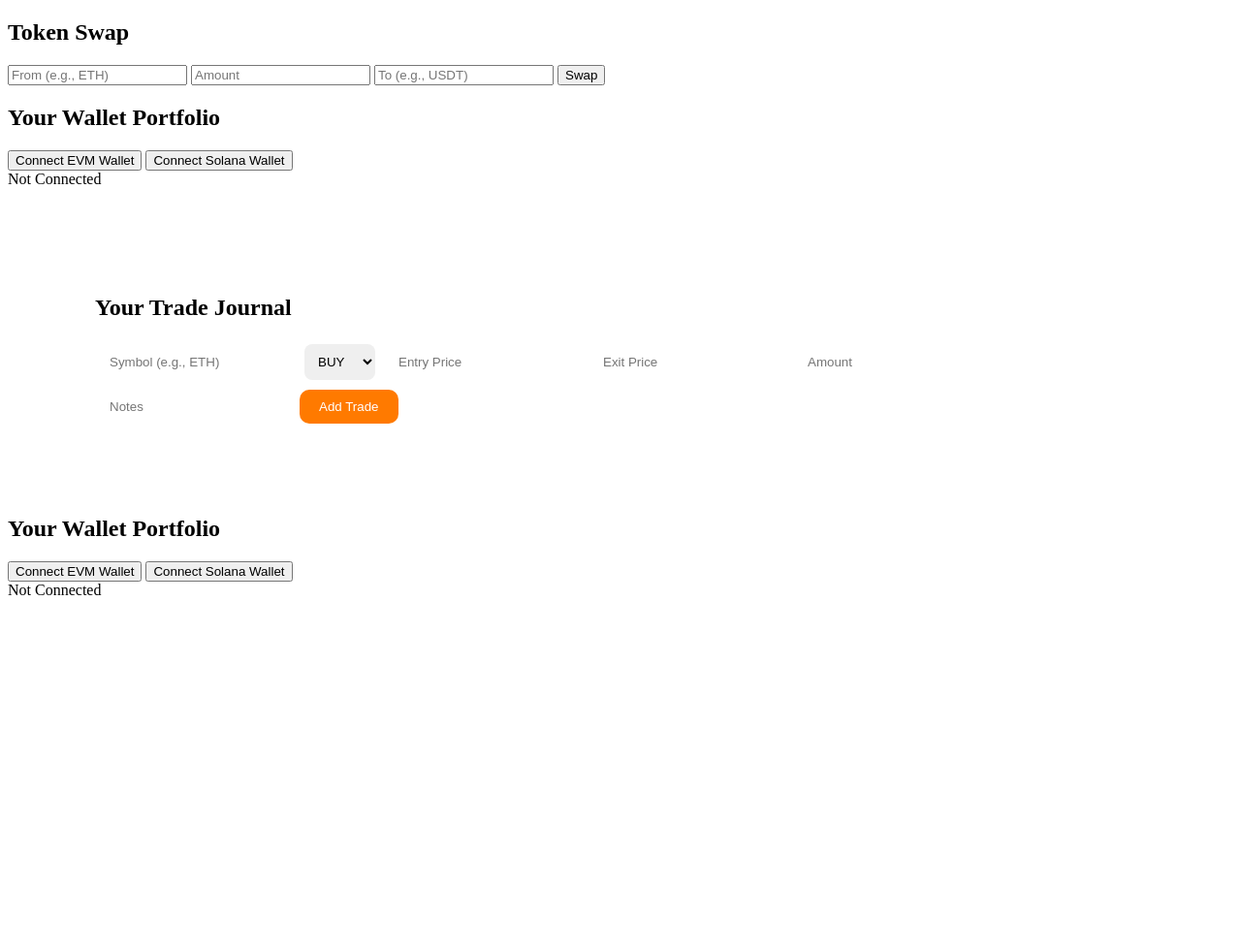
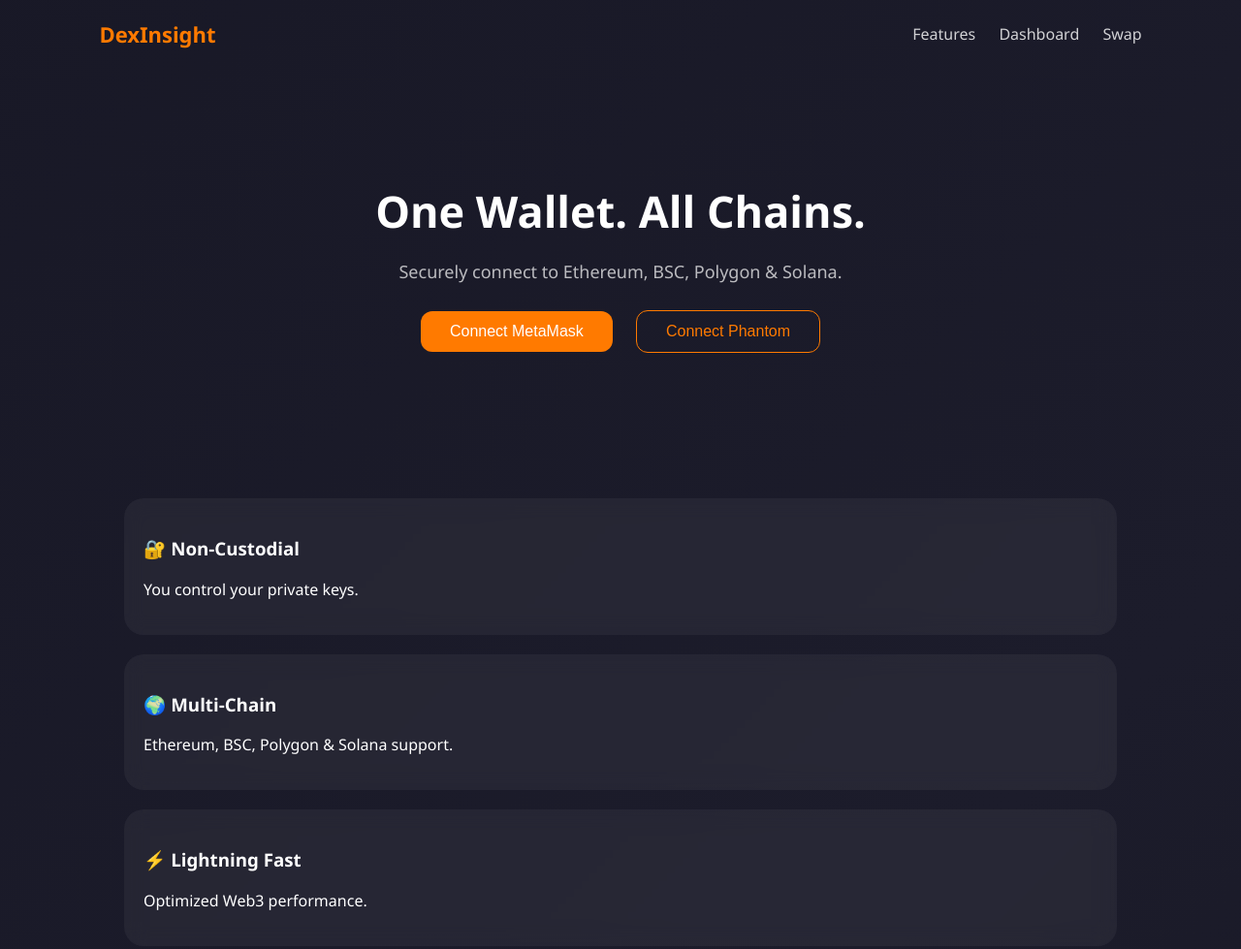
Before and after one commit to yoyosharjeel621-collab/psychic-potato, a plain HTML site: page frontend/index.html in a window 1280 px wide. Shown: the top 979 px of the page at 97% size. Before the commit the page ends 800 px from the top, so only its background shows below. Drawn offline with Linux system fonts and the light colour scheme; files that its build step writes are made by us from their sources.

Commit message:
Update index.html

```diff
--- a/frontend/index.html
+++ b/frontend/index.html
@@ -3,42 +3,168 @@
 <head>
 <meta charset="UTF-8">
 <meta name="viewport" content="width=device-width, initial-scale=1.0">
-  <title>DexInsight | Trading Journal</title>
-  <link rel="stylesheet" href="css/style.css">
+<title>DexInsight | Multi-Chain Web3 Wallet & Trading Dashboard</title>
+
+<!-- Ethers.js & Solana -->
+<script src="https://cdn.jsdelivr.net/npm/ethers@5.7.2/dist/ethers.min.js"></script>
+<script src="https://unpkg.com/@solana/web3.js@latest/lib/index.iife.js"></script>
+
+<style>
+body{
+  margin:0;
+  font-family: 'Segoe UI', sans-serif;
+  background: linear-gradient(-45deg,#0f0f14,#1c1c2b,#141421,#0f0f14);
+  background-size:400% 400%;
+  animation:gradient 12s ease infinite;
+  color:white;
+}
+@keyframes gradient{
+  0%{background-position:0% 50%}
+  50%{background-position:100% 50%}
+  100%{background-position:0% 50%}
+}
+
+header{
+  display:flex;
+  justify-content:space-between;
+  padding:20px 8%;
+  align-items:center;
+}
+
+.logo{
+  font-size:22px;
+  font-weight:bold;
+  color:#ff7a00;
+}
+
+nav a{
+  margin-left:20px;
+  text-decoration:none;
+  color:white;
+  opacity:0.8;
+}
+
+.hero{
+  text-align:center;
+  padding:80px 20px;
+}
+
+.hero h1{
+  font-size:45px;
+  margin-bottom:20px;
+}
+
+.hero p{
+  font-size:18px;
+  opacity:0.7;
+}
+
+.btn{
+  padding:12px 30px;
+  border-radius:12px;
+  border:none;
+  cursor:pointer;
+  font-size:16px;
+  margin:10px;
+  transition:0.3s;
+}
+
+.primary{
+  background:#ff7a00;
+  color:white;
+}
+
+.primary:hover{
+  transform:scale(1.05);
+}
+
+.secondary{
+  background:transparent;
+  border:1px solid #ff7a00;
+  color:#ff7a00;
+}
+
+.wallet-box{
+  margin-top:20px;
+  font-size:14px;
+  opacity:0.8;
+}
+
+.features, .dashboard, .swap{
+  display:flex;
+  flex-direction:column;
+  justify-content:center;
+  gap:20px;
+  padding:40px 10%;
+}
+
+.card{
+  background:rgba(255,255,255,0.05);
+  backdrop-filter:blur(10px);
+  padding:20px;
+  border-radius:20px;
+  transition:0.3s;
+}
+
+.card:hover{
+  transform:translateY(-10px);
+}
+
+footer{
+  text-align:center;
+  padding:30px;
+  opacity:0.5;
+}
+
+input, select{
+  padding:10px;
+  margin:5px;
+  border-radius:8px;
+  border:none;
+  width:150px;
+}
+
+button{
+  cursor:pointer;
+}
+</style>
 </head>
-<body
+<body>
 
-  <section class="swap">
-  <h2>Token Swap</h2>
+<header>
+  <div class="logo">DexInsight</div>
+  <nav>
+    <a href="#">Features</a>
+    <a href="#">Dashboard</a>
+    <a href="#">Swap</a>
+  </nav>
+</header>
 
-  <div class="swap-box">
-    <input type="text" id="fromToken" placeholder="From (e.g., ETH)">
-    <input type="number" id="fromAmount" placeholder="Amount">
-    <input type="text" id="toToken" placeholder="To (e.g., USDT)">
-    <button class="btn primary" onclick="swapTokens()">Swap</button>
-  </div>
-
-  <div id="swapResult"></div>
+<section class="hero">
+  <h1>One Wallet. All Chains.</h1>
+  <p>Securely connect to Ethereum, BSC, Polygon & Solana.</p>
+  <button class="btn primary" onclick="connectEVM()">Connect MetaMask</button>
+  <button class="btn secondary" onclick="connectSolana()">Connect Phantom</button>
+  <div class="wallet-box" id="walletInfo"></div>
 </section>
 
-<section class="portfolio">
-  <h2>Your Wallet Portfolio</h2>
-
-  <div class="wallet-connect">
-    <button class="btn primary" onclick="connectEVM()">Connect EVM Wallet</button>
-    <button class="btn secondary" onclick="connectSolana()">Connect Solana Wallet</button>
+<section class="features">
+  <div class="card">
+    <h3>🔐 Non-Custodial</h3>
+    <p>You control your private keys.</p>
   </div>
-
-  <div id="walletInfo">Not Connected</div>
-  <div id="portfolioList">
-    <!-- Token balances will appear here -->
+  <div class="card">
+    <h3>🌍 Multi-Chain</h3>
+    <p>Ethereum, BSC, Polygon & Solana support.</p>
+  </div>
+  <div class="card">
+    <h3>⚡ Lightning Fast</h3>
+    <p>Optimized Web3 performance.</p>
   </div>
 </section>
 
-  <!-- Existing Dashboard Section -->
 <section class="dashboard">
   <h2>Your Trade Journal</h2>
-
   <div class="add-trade">
     <input type="text" id="symbol" placeholder="Symbol (e.g., ETH)">
     <select id="tradeType">
@@ -51,32 +177,51 @@
     <input type="text" id="notes" placeholder="Notes">
     <button onclick="addTrade()">Add Trade</button>
   </div>
-
-    <div id="tradeList">
-      <!-- User trades will appear here -->
-    </div>
+  <div id="tradeList"></div>
+  <h3>Portfolio</h3>
+  <div id="portfolioList">Connect your wallet to see balances...</div>
 </section>
 
-  <section class="portfolio">
-  <h2>Your Wallet Portfolio</h2>
-
-  <div class="wallet-connect">
-    <button class="btn primary" onclick="connectEVM()">Connect EVM Wallet</button>
-    <button class="btn secondary" onclick="connectSolana()">Connect Solana Wallet</button>
-  </div>
-
-  <div id="walletInfo">Not Connected</div>
-  <div id="portfolioList">
-    <!-- Token balances will appear here -->
-  </div>
+<section class="swap" id="swap">
+  <h2>Swap Tokens</h2>
+  <input type="text" id="fromToken" placeholder="From Token (e.g., ETH)">
+  <input type="text" id="toToken" placeholder="To Token (e.g., USDT)">
+  <input type="number" id="swapAmount" placeholder="Amount">
+  <button onclick="swapTokens()">Get Quote</button>
+  <div id="swapUI"></div>
 </section>
 
+<footer>
+© 2026 DexInsight — All Rights Reserved
+</footer>
+
+<script src="trades.js"></script>
+<script src="portfolio.js"></script>
 <script src="swap.js"></script>
 
-  <!-- Include trades.js at the END of body -->
-  <script src="js/trades.js"></script>
+<script>
+async function connectEVM(){
+  if(window.ethereum){
+    try{
+      const provider = new ethers.providers.Web3Provider(window.ethereum);
+      await provider.send("eth_requestAccounts", []);
+      const signer = provider.getSigner();
+      const address = await signer.getAddress();
+      document.getElementById("walletInfo").innerText = "Connected (EVM): " + address;
+      loadPortfolio(address); // load portfolio after connecting
+    }catch(err){ console.log(err); }
+  }else{ alert("MetaMask not detected"); }
+}
 
-  <script src="portfolio.js"></script>
+async function connectSolana(){
+  const { solana } = window;
+  if(solana && solana.isPhantom){
+    const response = await solana.connect();
+    document.getElementById("walletInfo").innerText = "Connected (Solana): " + response.publicKey.toString();
+    loadPortfolio(response.publicKey.toString());
+  }else{ alert("Phantom not detected"); }
+}
+</script>
 
 </body>
 </html>
```
Lines whose indentation alone changed are shown as unchanged.
